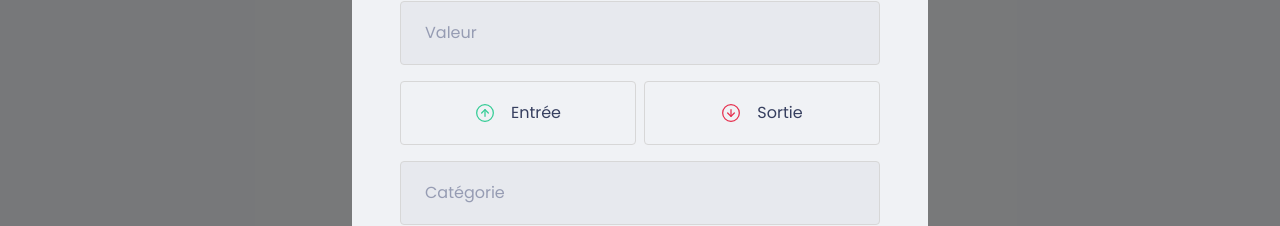
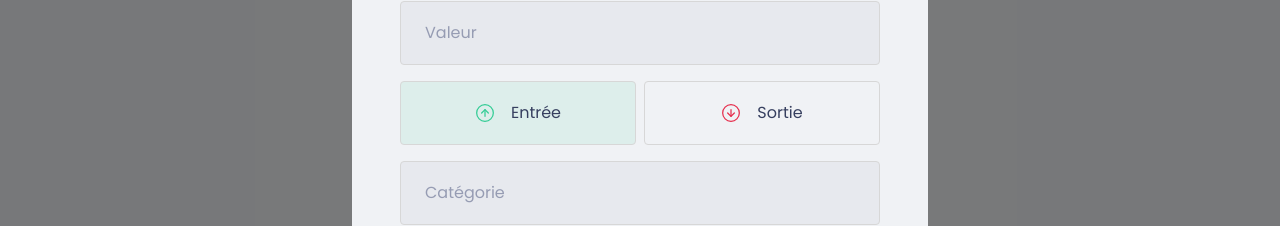
Before and after one commit to gregory6z/gpmoney, a React (Create React App) app: page / in a window 1280 px wide. Both pictures are taken after a click on the button "nouvelle transaction". Shown: the part 317-543 px from the top of the page. Built offline with nearby package versions, Linux system fonts and the light colour scheme; what miragejs would draw is missing.

Commit message:
stylebuttons

```diff
--- a/src/components/NewTransactionModal/index.tsx
+++ b/src/components/NewTransactionModal/index.tsx
@@ -1,13 +1,16 @@
 import Modal from 'react-modal'
-import { Container,TransactionTypeContainer } from './styles'
+import { Container,TransactionTypeContainer,RadioBox } from './styles'
 import closeImg from '../../assets/close.svg'
 import incomeImg from '../../assets/income.svg'
 import outcomeImg from '../../assets/outcome.svg'
+import { useState } from 'react'
 interface NewTransactionModalProps {
   isOpen: boolean;
   onRequestClose:()=> void;
+
 }
 export function NewTransactionModal({isOpen,onRequestClose}:NewTransactionModalProps){
+  const[type,setType] = useState('deposit')
 
   return (
 
@@ -30,20 +33,26 @@
         />
 
         <TransactionTypeContainer>
-          <button
+          <RadioBox
           type="button"
+          onClick={() => {setType('deposit')}}
+          isActive={type === 'deposit'}
+          activeColor="green"
 
           >
             <img src={incomeImg} alt="Entrée"/>
             <span>Entrée</span>
-          </button>
-          <button
+          </RadioBox>
+          <RadioBox
           type="button"
+          onClick={() => {setType('withdraw')}}
+          isActive={type === 'withdraw'}
+          activeColor="red"
 
           >
             <img src={outcomeImg} alt="Sortie"/>
             <span>Sortie</span>
-          </button>
+          </RadioBox>
 
         </TransactionTypeContainer>
           <input
--- a/src/components/NewTransactionModal/styles.ts
+++ b/src/components/NewTransactionModal/styles.ts
@@ -1,5 +1,5 @@
 import styled from "styled-components";
-import { darken } from "polished";
+import { darken, transparentize } from "polished";
 
 export const Container = styled.form`
   h2 {
@@ -51,12 +51,26 @@
   display: grid;
   grid-template-columns: 1fr 1fr;
   gap: 0.5rem;
+`;
+interface RadioBoxProps {
+  isActive: boolean;
+  activeColor: "green" | "red";
+}
 
-  button {
+const colors = {
+  green: "#33cc95",
+  red: "#e52e4d",
+};
+
+export const RadioBox = styled.button<RadioBoxProps>`
   height: 4rem;
   border: 1px solid #d7d7d7;
   border-radius: 0.25rem;
-    background: transparent;
+
+  background: ${(props) =>
+    props.isActive
+      ? transparentize(0.9, colors[props.activeColor])
+      : "transparent"};
 
   display: flex;
   align-items: center;
@@ -78,5 +92,4 @@
     font-size: 1rem;
     color: var(--text-title);
   }
-  }
 `;
```
Also changed, not shown: 1 other file (tests, documents, lock files or other folders). Lines whose indentation alone changed are shown as unchanged.
